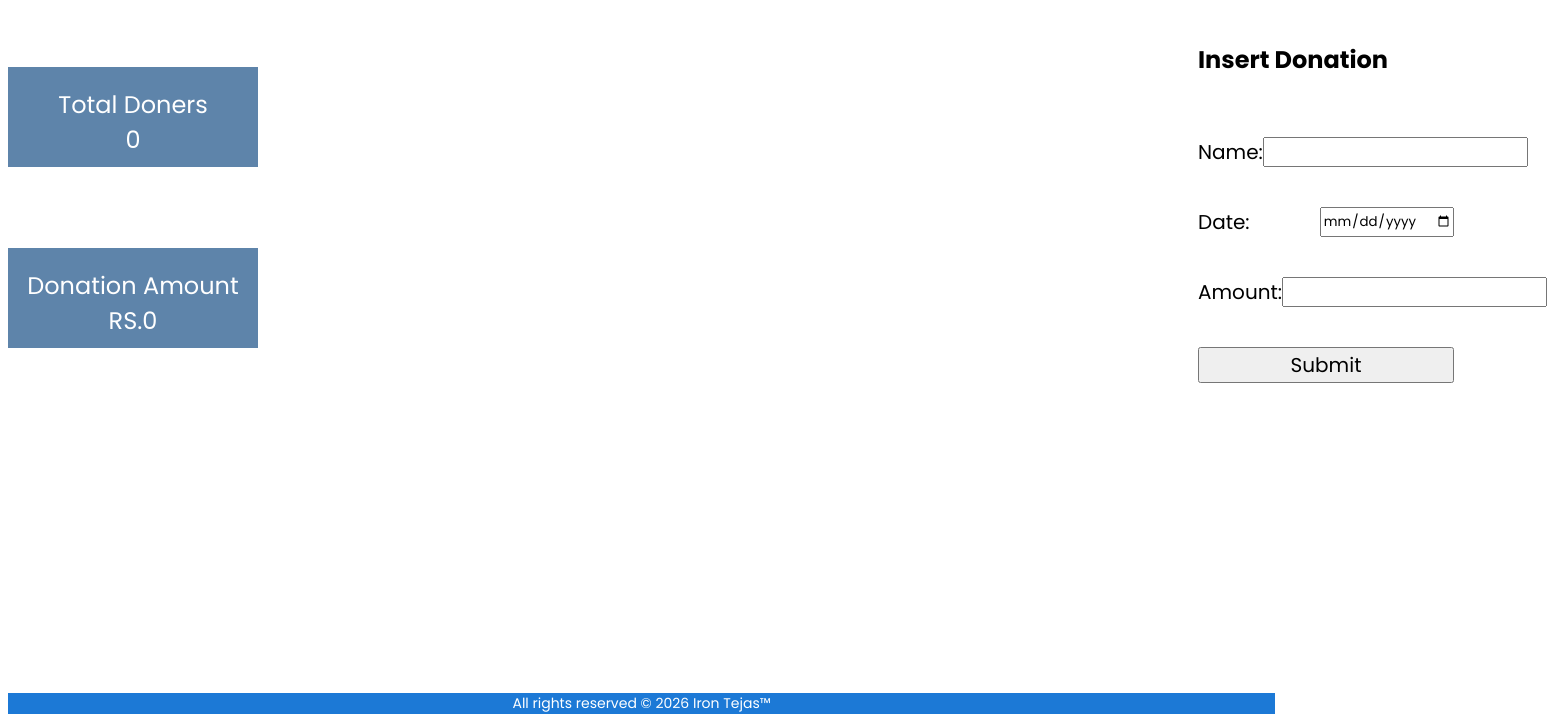
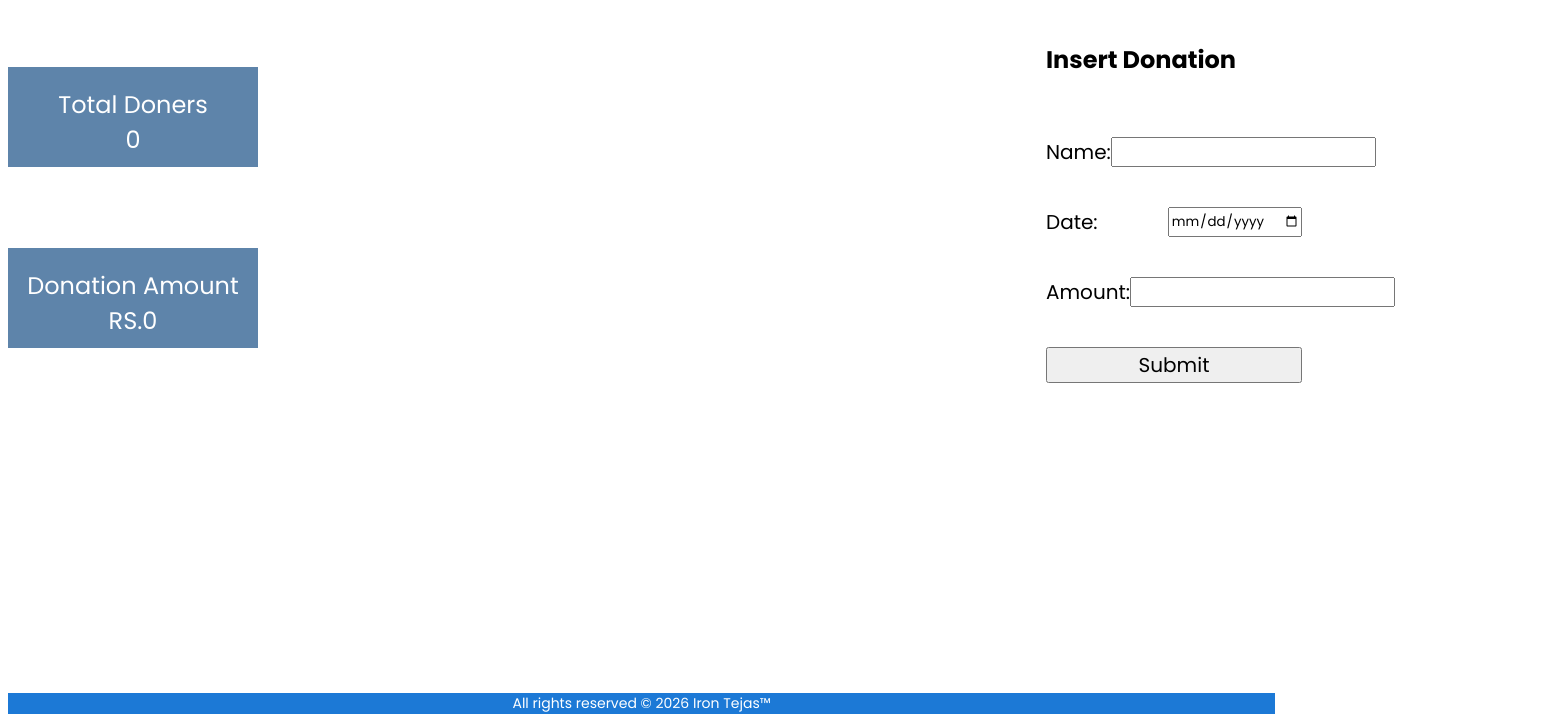
Before and after one commit to TejasDhangar03/Donation-Tracker, a website: page Public/index.html in a window 1280 px wide. Shown: the part 86-800 px from the top of the page, 1547 px wide, since content can reach past the window. Drawn offline with nearby package versions, Linux system fonts and the light colour scheme; no server answers.

Commit message:
adjusted width

```diff
--- a/Public/Styles/style.css
+++ b/Public/Styles/style.css
@@ -30,7 +30,7 @@ main .main-container {
 
 main {
     display: flex;
-    gap: 150px;
+    gap: 74px;
     padding: 40px 0px;
 }
 
```
